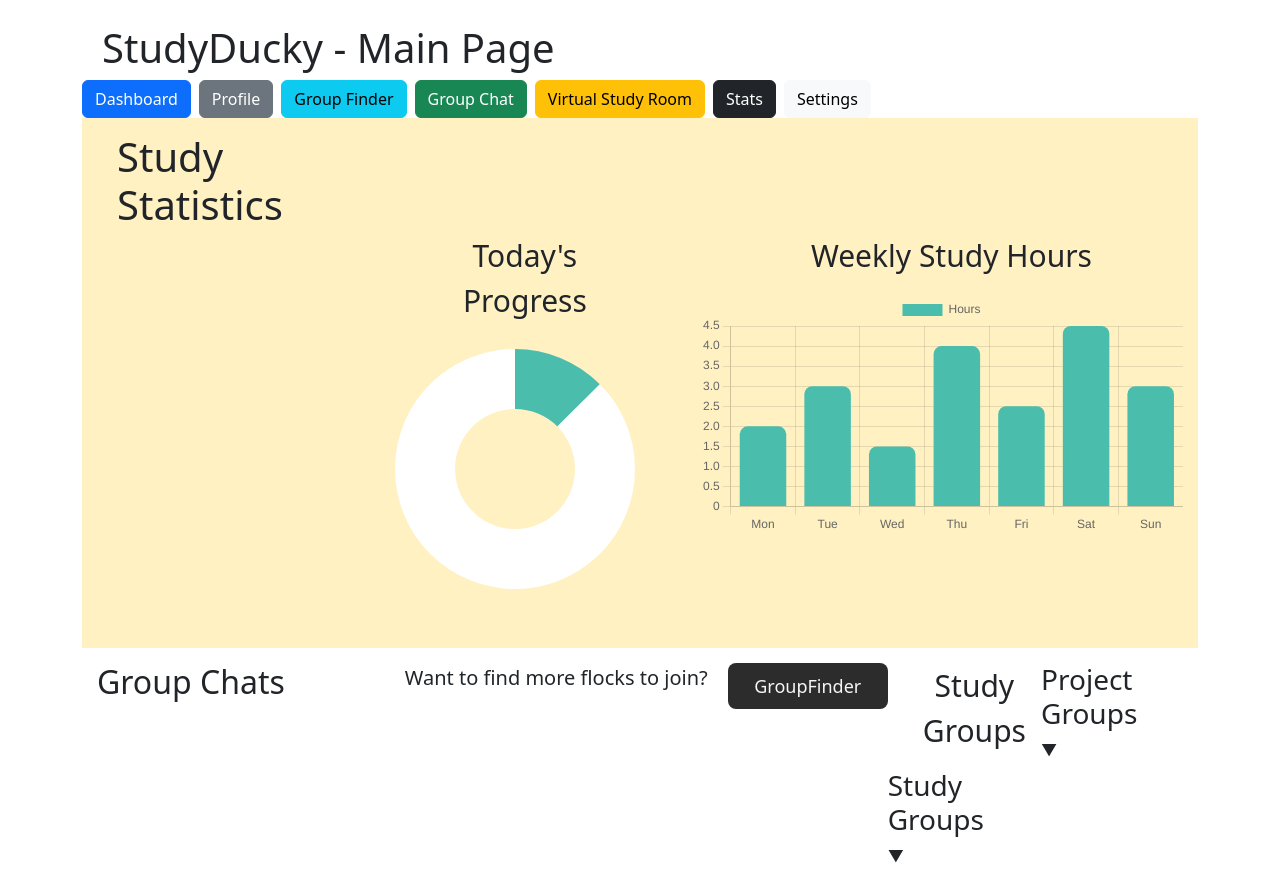
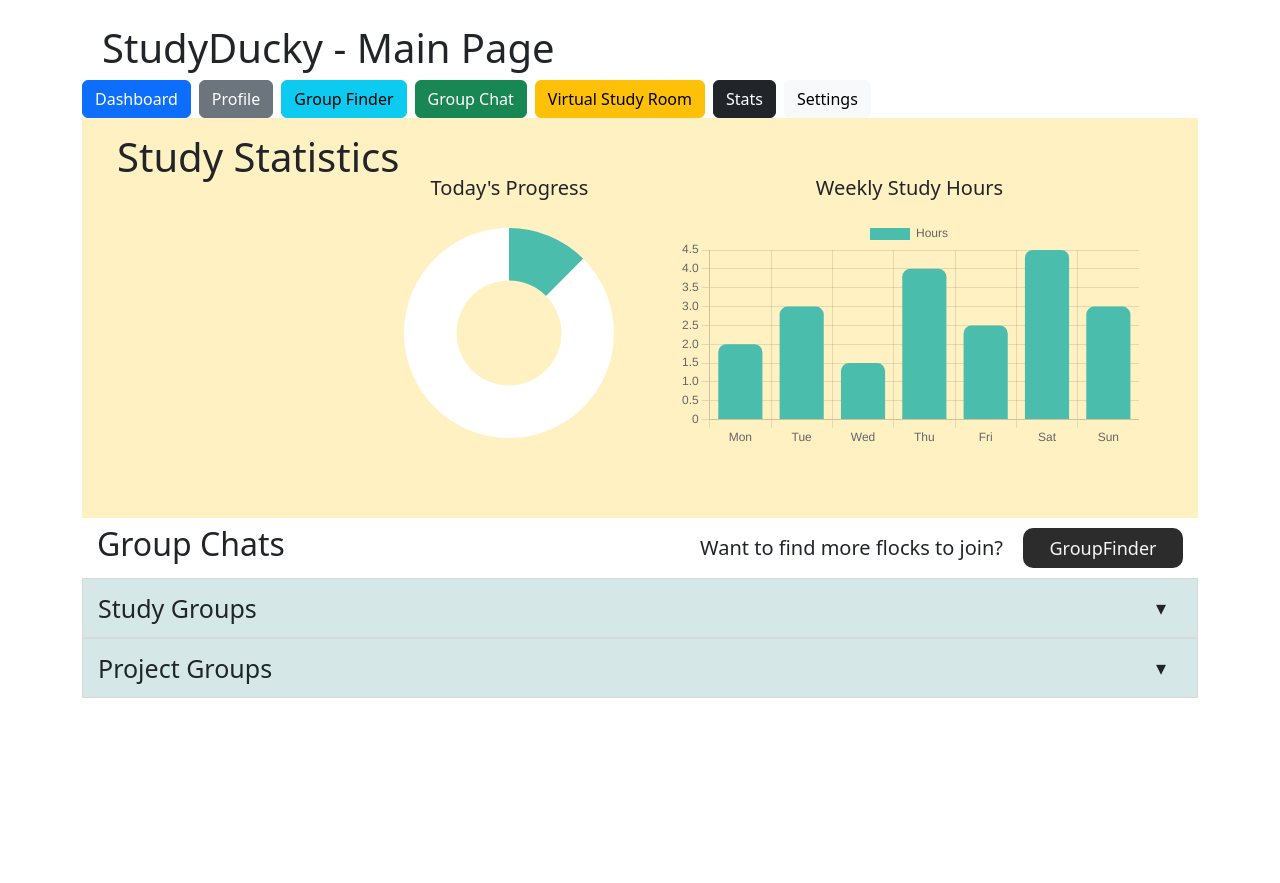
Before and after one commit to zixuantan/Orbital-25, a React (Create React App) app in the folder studyducky/: page /main in a window 1280 px wide. After the commit the page ends 800 px from the top, so only its background shows below. Built offline with nearby package versions, Linux system fonts and the light colour scheme.

Commit message:
finalised the group chats extension component and added into main page

```diff
--- a/studyducky/src/components/Chats.css
+++ b/studyducky/src/components/Chats.css
@@ -0,0 +1,54 @@
+.groups {
+    background-color: #fff;
+    display: flex;
+    flex-direction: column;
+    width: 100%;
+}
+
+.group-type {
+    background-color: #d5e8e7;
+    justify-content: space-between;
+    display: flex;
+    align-items: center;
+    width: 100%;
+    height: 60px;
+    padding: 15px;
+    border: 1px solid #D9D9D9;
+}
+
+#title {
+    font-size: 25px;
+    margin: 0;
+    line-height: 1;
+}
+
+.extend {
+    font-size: 20px;
+    margin-right: 16px;
+}
+
+.group-list {
+    display: flex;
+    flex-direction: column;
+    margin: 0;
+    padding: 0;
+}
+
+.chat {
+    display: flex;
+    align-items: center;
+    justify-content: space-between;
+    width: 100%;
+    height: 60px;
+    font-size: 20px;
+    padding: 15px;
+    border: 1px solid #D9D9D9;
+    cursor: pointer;
+    box-sizing: border-box;
+}
+
+.arrow {
+    color: #cac4d0;
+    font-size: 30px;
+    margin-right: 20px;
+}
--- a/studyducky/src/components/Chats.js
+++ b/studyducky/src/components/Chats.js
@@ -6,20 +6,26 @@ const Chats = ({ title, groups }) => {
 
   return (
     <div className="groups">
-      <div className="group-name" onClick={() => setIsOpen(!isOpen)}>
-        <h3>{title}</h3>
-        <span>{isOpen ? '▲' : '▼'}</span>
+      <div className="group-type" onClick={() => setIsOpen(!isOpen)}>
+
+        <p id="title">{title}</p>
+        <span className="extend">{isOpen ? '▴' : '▾'}</span>
+
       </div>
+
       {isOpen && (
         <ul className="group-list">
+
           {groups.map((name, index) => (
             <li key={index} className="chat">
               {name}
               <span className="arrow">›</span>
             </li>
           ))}
+
         </ul>
       )}
+
     </div>
   );
 };
--- a/studyducky/src/pages/MainPage.css
+++ b/studyducky/src/pages/MainPage.css
@@ -10,36 +10,35 @@ h1 {
 .stats {
     background-color: #fff1C2;
     width: 100%;
-    height: 25%;
+    height: 400px;
     padding: 15px;
     display: flex;
 }
 
-p {
-    font-size: 25px;
+#today, #week {
+    font-size: 20px;
     text-align: center;
     margin: auto;
+    margin-bottom: 15px;
 }
 
 .daily {
-    width: 250px;
-    height: 250px;
-    margin-top: 100px;
+    width: 220px;
+    height: 220px;
+    margin-top: 40px;
     margin-right: 60px;
 }
 
 .weekly {
-    width: 500px;
+    width: 460px;
     height: 400px;
-    margin-top: 100px;
+    margin-top: 40px;
 }
 
 .chats {
     background-color: #fff;
     width: 100%;
-    height: 75%;
-    display: flex;
-    padding: 15px;
+    box-sizing: border-box;
 }
 
 .header {
@@ -48,12 +47,12 @@ p {
     display: flex;
     align-items: center;
     width: 100%;
-    height: 20%;
+    height: 60px;
+    padding: 15px;
 }
 
 h2 {
     font-size: 30px;
-    text-align: left;
 }
 
 .finder {
@@ -62,7 +61,7 @@ h2 {
     gap: 20px;
 }
 
-#group-finder {
+span {
     font-size: 20px;
 }
 
@@ -71,10 +70,17 @@ h2 {
     color: #f5f5f5;
     padding: 10px;
     width: 160px;
-    height: 46px;
+    height: 40px;
     border: #2C2C2C;
-    border-radius: 8px;
+    border-radius: 10px;
     font-size: 18px;
     margin-left: auto;
+    display: flex;
+    justify-content: center;
+    align-items: center;
     cursor: pointer;
 }
+
+.finder a {
+    text-decoration: none;
+}
--- a/studyducky/src/pages/MainPage.js
+++ b/studyducky/src/pages/MainPage.js
@@ -26,13 +26,13 @@ function MainPage() {
                 <h1>Study Statistics</h1>
 
                 <div className="daily">
-                <p>Today's Progress</p>
+                <p id="today">Today's Progress</p>
                 <Doughnut data={dailyData} />
 
                 </div>
                 <div className="weekly">
 
-                <p>Weekly Study Hours</p>
+                <p id="week">Weekly Study Hours</p>
                 <Bar data={weeklyData} />
 
                 </div>
@@ -45,21 +45,20 @@ function MainPage() {
 
                     <div className="finder">
 
-                        <p id="group-finder">Want to find more flocks to join?</p>
+                        <span>Want to find more flocks to join?</span>
                         <Link to="/GroupFinder">
                         <button className="finder-btn">GroupFinder</button>
                         </Link>
 
                     </div>
                 </div>
-                <div className="study-groups">
 
-                    <p>Study Groups</p>
-                    <Chats title="Study Groups" groups={['BZA squad', 'Study & chill']} />
+                <Chats title="Study Groups" groups={['BZA squad', 'Study & chill']} />
 
-                </div>
                 <div className="project-groups">
+
                     <Chats title="Project Groups" groups={['Must get A for BT2102']} />
+
                 </div>
             </div>
         </div>
```
